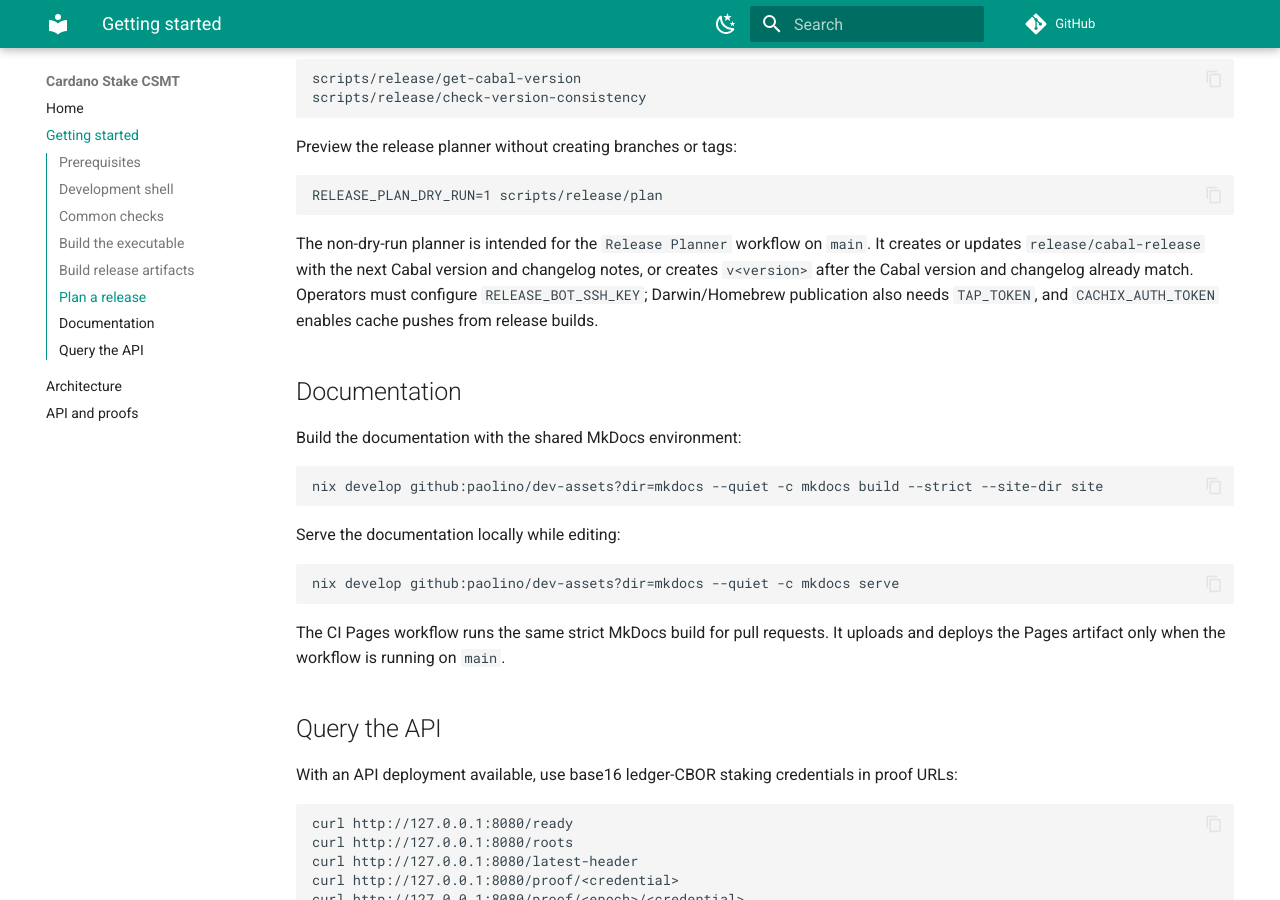
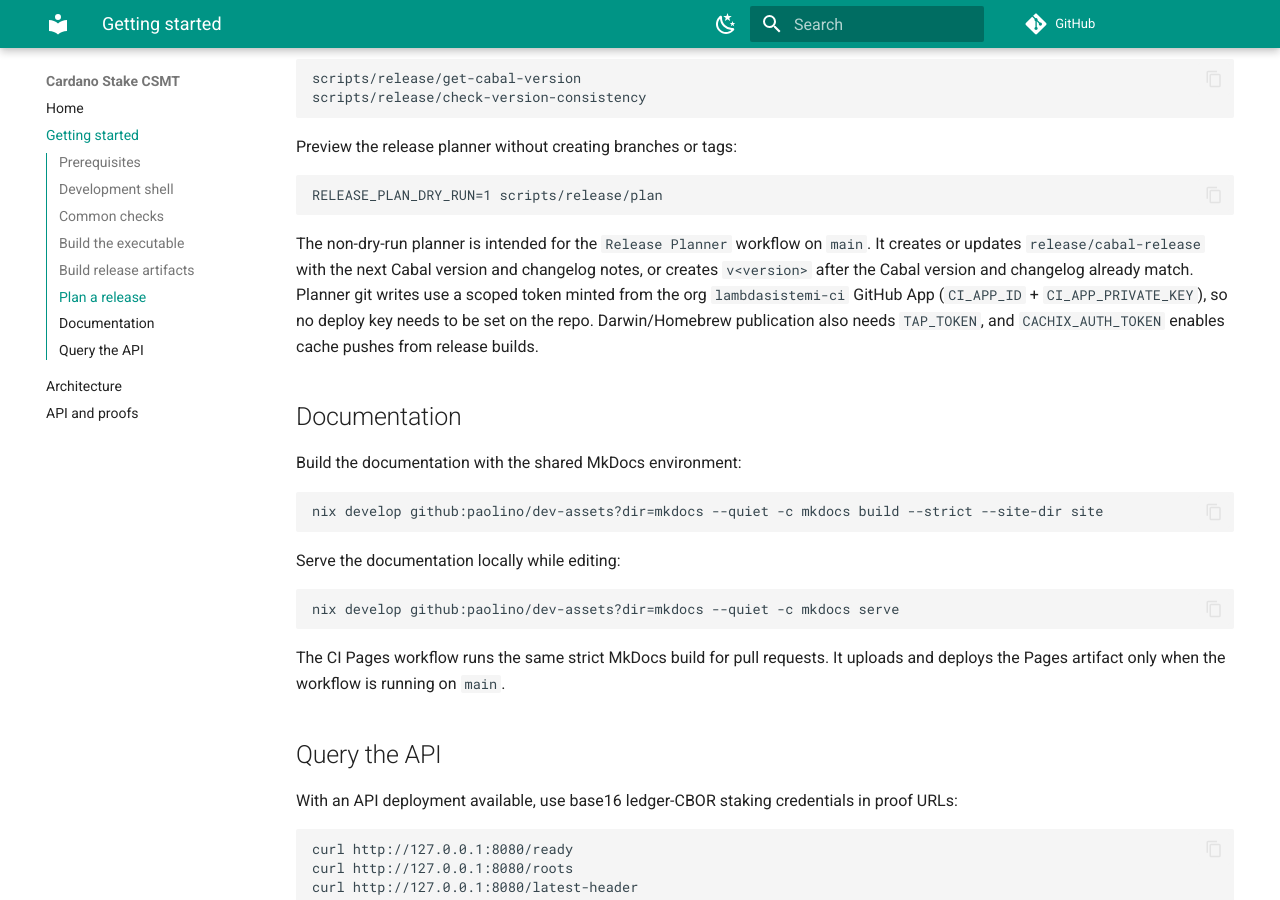
Before and after one commit to lambdasistemi/cardano-stake-csmt, an MkDocs documentation site: the page built from docs/getting-started.md, in a window 1280 px wide and 900 px high, scrolled down 1655 px. Built offline with MkDocs 1.6.1 and Material for MkDocs 9.7.7, drawn with Linux system fonts in a browser that asks for light colours; comment, search, counter and statistics services are not loaded.

Commit message:
ci: mint release token from org GitHub App instead of deploy key
The Release Planner used a per-repo RELEASE_BOT_SSH_KEY deploy key that
was never configured, so the workflow failed on every main push. Switch
to minting a scoped installation token from the org lambdasistemi-ci
GitHub App (CI_APP_ID + CI_APP_PRIVATE_KEY, both org-level and installed
on all repos), matching the sibling Cabal-release repos. No operator
secret is required. Drop the now-dead deploy-key guard from the planner
script and update README/getting-started accordingly.

```diff
--- a/docs/getting-started.md
+++ b/docs/getting-started.md
@@ -95,10 +95,11 @@ RELEASE_PLAN_DRY_RUN=1 scripts/release/plan
 The non-dry-run planner is intended for the `Release Planner` workflow
 on `main`. It creates or updates `release/cabal-release` with the next
 Cabal version and changelog notes, or creates `v<version>` after the
-Cabal version and changelog already match. Operators must configure
-`RELEASE_BOT_SSH_KEY`; Darwin/Homebrew publication also needs
-`TAP_TOKEN`, and `CACHIX_AUTH_TOKEN` enables cache pushes from release
-builds.
+Cabal version and changelog already match. Planner git writes use a
+scoped token minted from the org `lambdasistemi-ci` GitHub App
+(`CI_APP_ID` + `CI_APP_PRIVATE_KEY`), so no deploy key needs to be set
+on the repo. Darwin/Homebrew publication also needs `TAP_TOKEN`, and
+`CACHIX_AUTH_TOKEN` enables cache pushes from release builds.
 
 ## Documentation
 
```
Also changed, not shown: README.md (+5 -4 lines), 2 other files.
